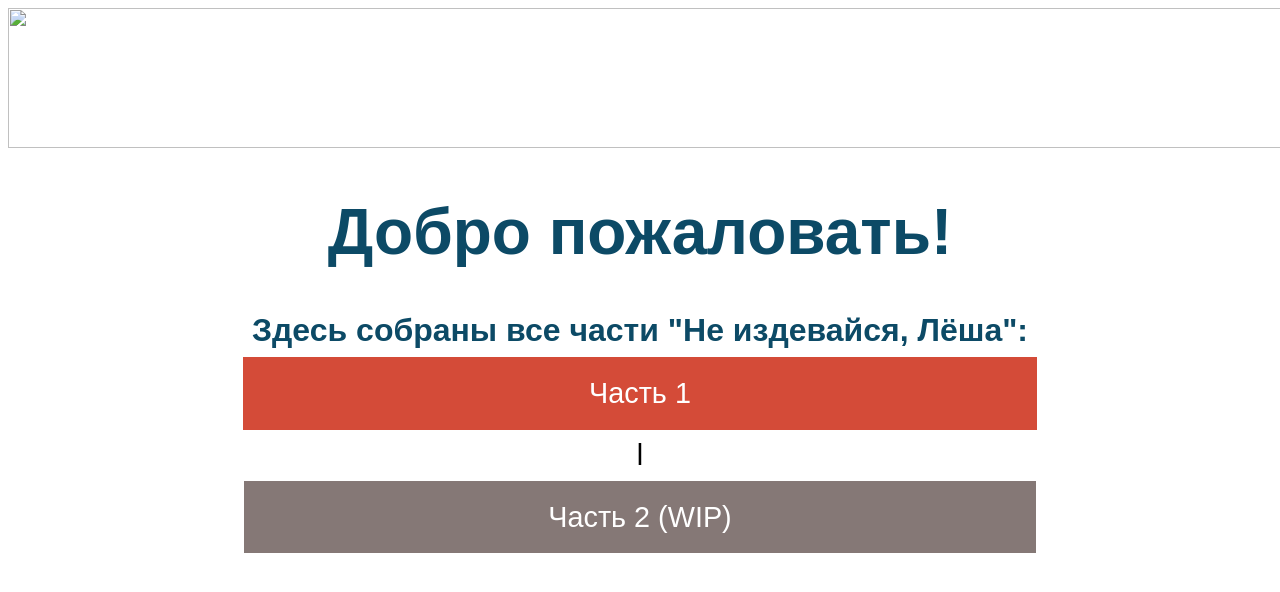
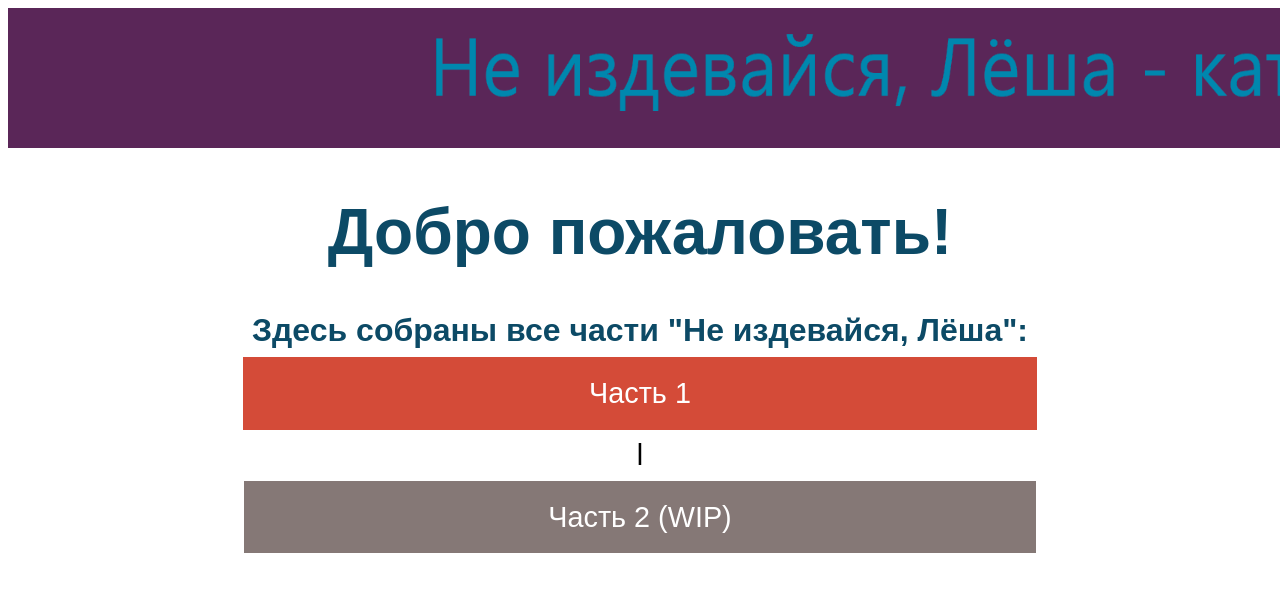
Before and after one commit to Fugahis/NIL_Katalogue, a plain HTML site: page index.html in a window 1280 px wide. Shown: the top 592 px of the page. Drawn offline with Linux system fonts and the light colour scheme; files whose address does not match are found by name.

Commit message:
NIL_Katalogue

```diff
--- a/index.html
+++ b/index.html
@@ -32,7 +32,7 @@
 </head>
 <body>
     <header class="Header">
-        <img src="C:\Users\admin\OneDrive\Рабочий стол\Новая папка\main-header.png"
+        <img src="D:\GitRepos\NIL_Katalogue\main-header.png"
         width="1860" height="140">
         <h1>Добро пожаловать!</h1>
         <h2>Здесь собраны все части "Не издевайся, Лёша":</h2>
```
Also changed, not shown: main-header.png (added).
